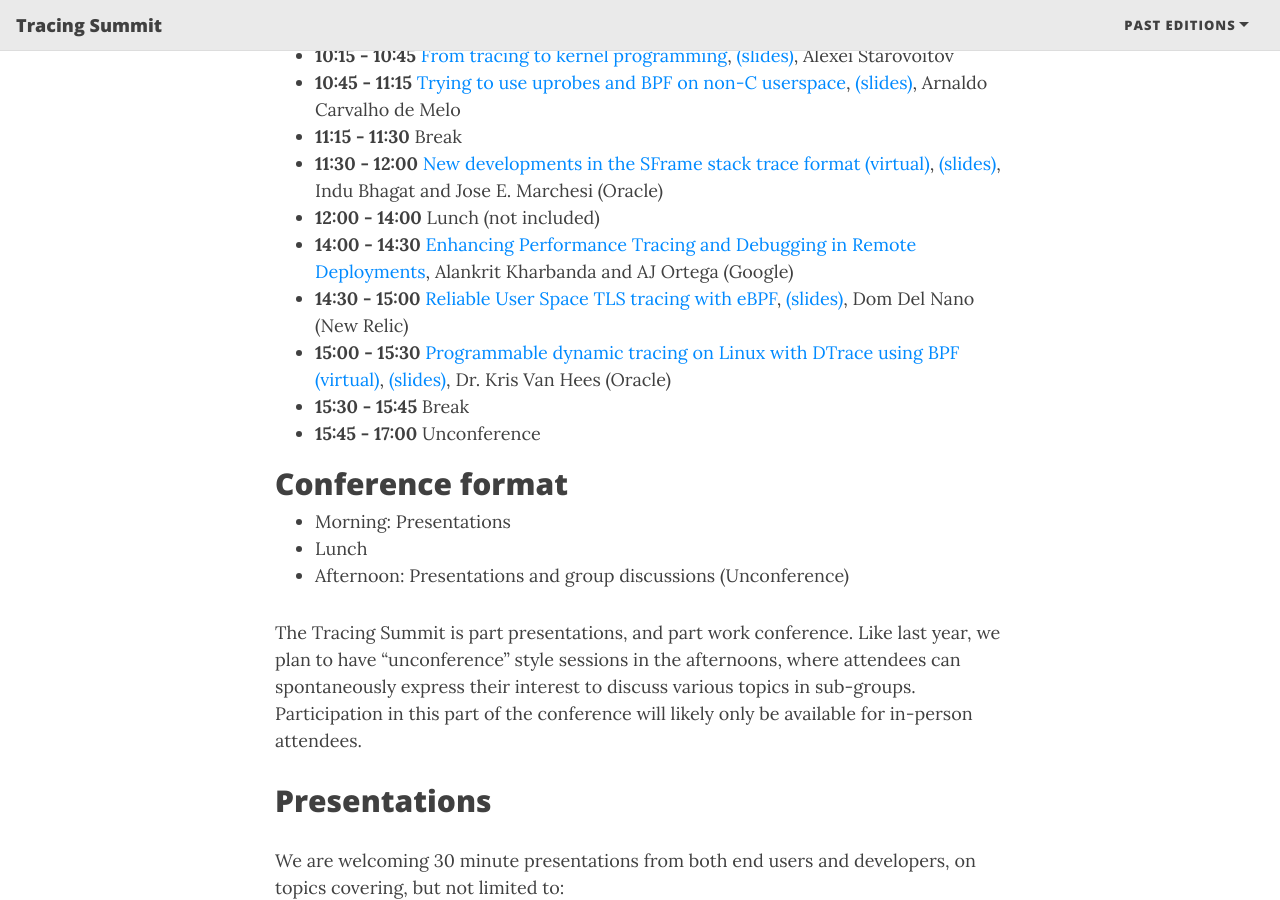
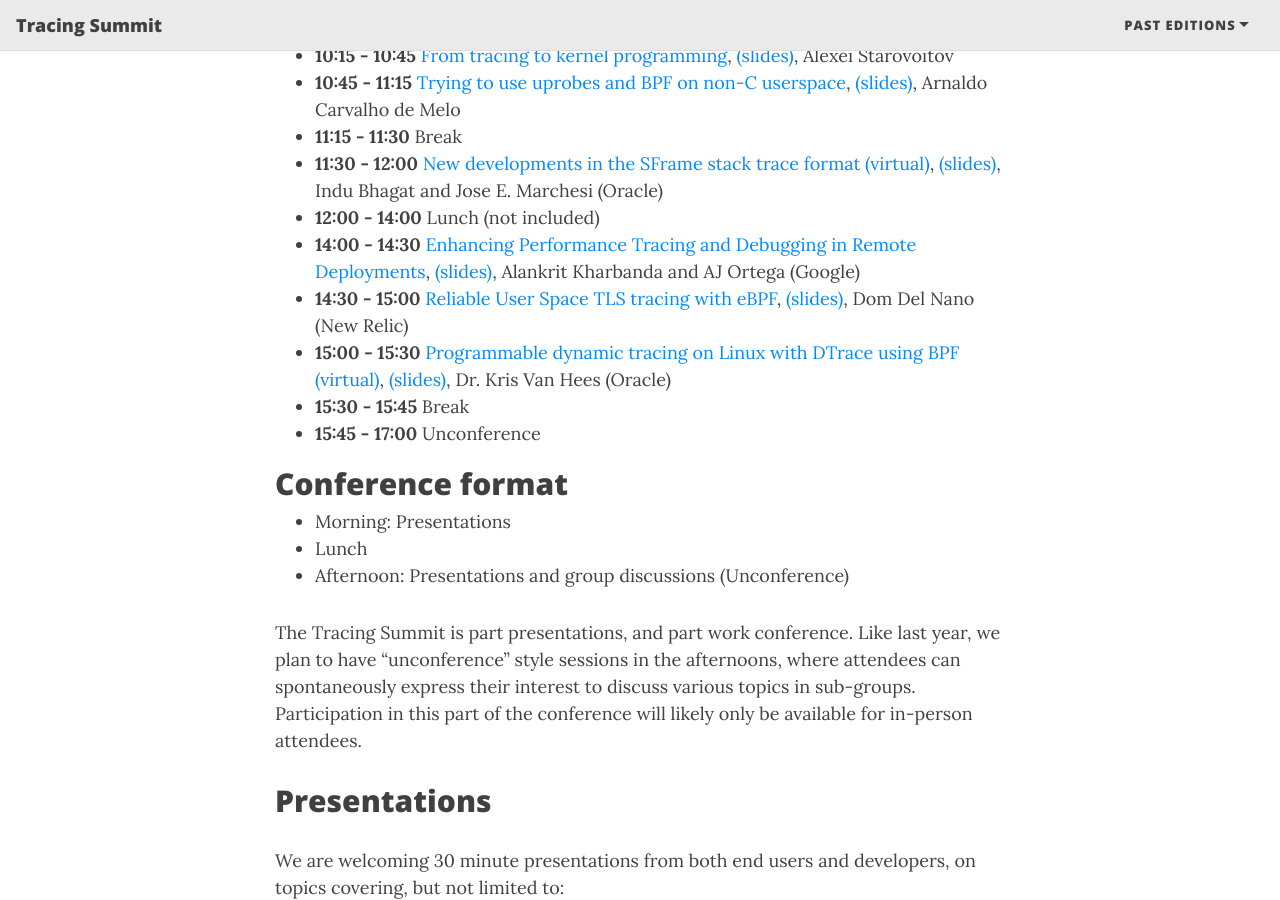
Before and after one commit to tracingsummit/tracingsummit.github.io, a Jekyll site: the page built from index.md, in a window 1280 px wide and 900 px high, scrolled down 2188 px. Built offline with Jekyll 4.4.1, drawn with Linux system fonts in a browser that asks for light colours; nearby versions of some CDN libraries.

Commit message:
index: Add last slide
Signed-off-by: Olivier Dion <odion@efficios.com>

```diff
--- a/index.md
+++ b/index.md
@@ -78,7 +78,7 @@ You can either register on our stand-alone platform or as an add-on to the Open
 * **11:15 - 11:30** Break
 * **11:30 - 12:00** [New developments in the SFrame stack trace format (virtual)](/ts/2023/sframe), [(slides)](/ts/2023/files/SFrame_TracingSummit2023.pdf), Indu Bhagat and Jose E. Marchesi (Oracle)
 * **12:00 - 14:00** Lunch (not included)
-* **14:00 - 14:30** [Enhancing Performance Tracing and Debugging in Remote Deployments](/ts/2023/remote), Alankrit Kharbanda and AJ Ortega (Google)
+* **14:00 - 14:30** [Enhancing Performance Tracing and Debugging in Remote Deployments](/ts/2023/remote), [(slides)](/ts/2023/files/Performance-Tracing-and-Debugging-in-Remote-Deployments.pdf), Alankrit Kharbanda and AJ Ortega (Google)
 * **14:30 - 15:00** [Reliable User Space TLS tracing with eBPF](/ts/2023/tls), [(slides)](/ts/2023/files/Tracing_Summit_2023-Dom_Del_Nano.pdf), Dom Del Nano (New Relic)
 * **15:00 - 15:30** [Programmable dynamic tracing on Linux with DTrace using BPF (virtual)](/ts/2023/dtrace), [(slides)](/ts/2023/files/TracingSummit-2023-DTrace.pdf), Dr. Kris Van Hees (Oracle)
 * **15:30 - 15:45** Break
```
Also changed, not shown: 2 other files.
